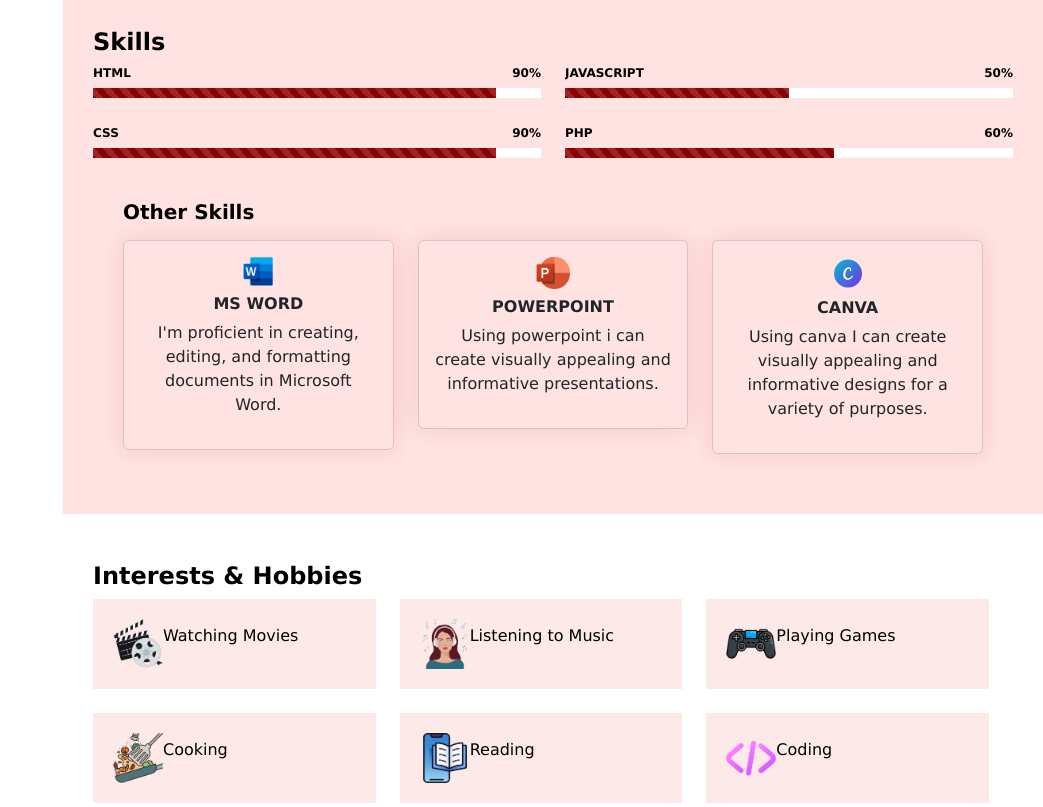
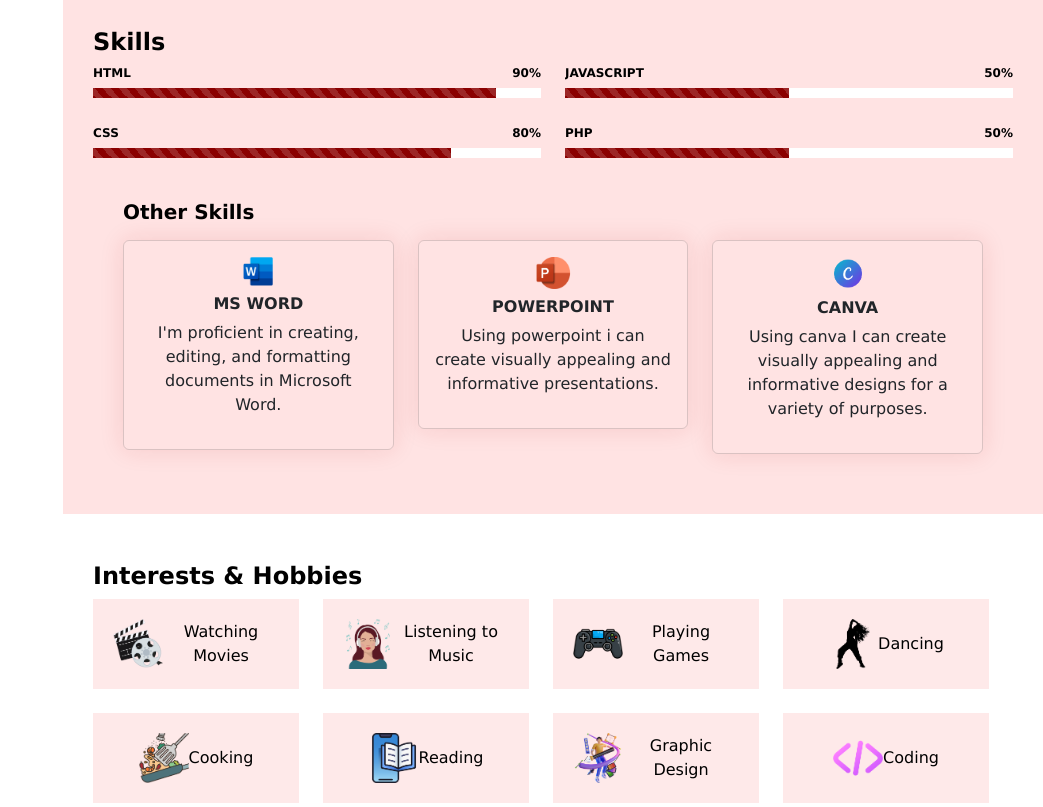
Before and after one commit to almtndy/Personal-Landing-Page, a plain HTML site: page index.html in a window 1280 px wide. Shown: the part 1300-2107 px from the top of the page, without its empty margins (237-1280 px from the left). Drawn offline with Linux system fonts and the light colour scheme.

Commit message:
Change save

```diff
--- a/assets/css/custom.css
+++ b/assets/css/custom.css
@@ -12,20 +12,29 @@
 }
 
 .skills-box:hover {
-    background: #f29f9f;
+    background: #fac5c5;
     color: darkred;
 }
 
 /* interests and hobbies section css */
 .int-hob {
-    display: flex; /* Use flexbox for the image and text */
+    display: flex;
+    align-items: center;
+    justify-content: center;
     background-color: rgba(254, 212, 212, 0.5);
     transition: background-color 0.3s;
+    padding: 20px;
+    text-align: center;
+  }
+
+  .int-hob:hover {
+    background: rgba(255, 255, 255, 0.162);
+    color: rgb(0, 0, 0);
+    border: 1px solid darkred;
+  }
+
+  .int-hob p {
+    display: flex;
     align-items: center;
-    padding: 20px;
-}
-
-.int-hob:hover {
-    background: darkred;
-    color: rgb(255, 255, 255);
-}
+    margin: 0;
+  }
--- a/index.html
+++ b/index.html
@@ -133,9 +133,9 @@
             </div>
 
             <div class="progress">
-              <span class="skill">CSS <i class="val">90%</i></span>
+              <span class="skill">CSS <i class="val">80%</i></span>
               <div class="progress-bar-wrap">
-                <div class="progress-bar progress-bar-striped progress-bar-animated" role="progressbar" aria-valuenow="90" aria-valuemin="0" aria-valuemax="100"></div>
+                <div class="progress-bar progress-bar-striped progress-bar-animated" role="progressbar" aria-valuenow="80" aria-valuemin="0" aria-valuemax="100"></div>
               </div>
             </div>
 
@@ -151,9 +151,9 @@
             </div>
 
             <div class="progress">
-              <span class="skill">PHP <i class="val">60%</i></span>
+              <span class="skill">PHP <i class="val">50%</i></span>
               <div class="progress-bar-wrap">
-                <div class="progress-bar progress-bar-striped progress-bar-animated" role="progressbar" aria-valuenow="60" aria-valuemin="0" aria-valuemax="100"></div>
+                <div class="progress-bar progress-bar-striped progress-bar-animated" role="progressbar" aria-valuenow="50" aria-valuemin="0" aria-valuemax="100"></div>
               </div>
             </div>
 
@@ -218,44 +218,58 @@
         <div class="row">
 
           <div class="row mb-4">
-            <div class="col-lg-4" data-aos="fade-up">
+            <div class="col-lg-3" data-aos="fade-up">
               <div class="int-hob">
                 <img src="assets/img/movie.png" alt="" class="img-icon">
                 <p>Watching Movies</p>
               </div>
             </div>
 
-            <div class="col-lg-4" data-aos="fade-up">
+            <div class="col-lg-3" data-aos="fade-up">
               <div class="int-hob">
                 <img src="assets/img/music.png" alt="" class="img-icon">
                 <p>Listening to Music</p>
               </div>
             </div>
 
-            <div class="col-lg-4" data-aos="fade-up">
+            <div class="col-lg-3" data-aos="fade-up">
               <div class="int-hob">
                 <img src="assets/img/games.png" alt="" class="img-icon">
                 <p>Playing Games</p>
               </div>
             </div>
+
+            <div class="col-lg-3" data-aos="fade-up">
+              <div class="int-hob">
+                <img src="assets/img/dance.png" alt="" class="img-icon">
+                <p>Dancing</p>
+              </div>
+            </div>
           </div>
 
           <div class="row">
-            <div class="col-lg-4" data-aos="fade-up">
+            <div class="col-lg-3" data-aos="fade-up">
               <div class="int-hob">
                 <img src="assets/img/cooking.png" alt="" class="img-icon">
                 <p>Cooking</p>
               </div>
             </div>
 
-            <div class="col-lg-4" data-aos="fade-up">
+            <div class="col-lg-3" data-aos="fade-up">
               <div class="int-hob">
                 <img src="assets/img/read.png" alt="" class="img-icon">
                 <p>Reading</p>
               </div>
             </div>
 
-            <div class="col-lg-4" data-aos="fade-up">
+            <div class="col-lg-3" data-aos="fade-up">
+              <div class="int-hob">
+                <img src="assets/img/gd.png" alt="" class="img-icon">
+                <p>Graphic Design</p>
+              </div>
+            </div>
+
+            <div class="col-lg-3" data-aos="fade-up">
               <div class="int-hob">
                 <img src="assets/img/code.png" alt="" class="img-icon">
                 <p>Coding</p>
@@ -265,9 +279,6 @@
 
         </div>
       </div>
-
-      </div>
-
 
     </section><!-- End About Section -->
     <hr>
```
Also changed, not shown: assets/img/gd.png (added).
